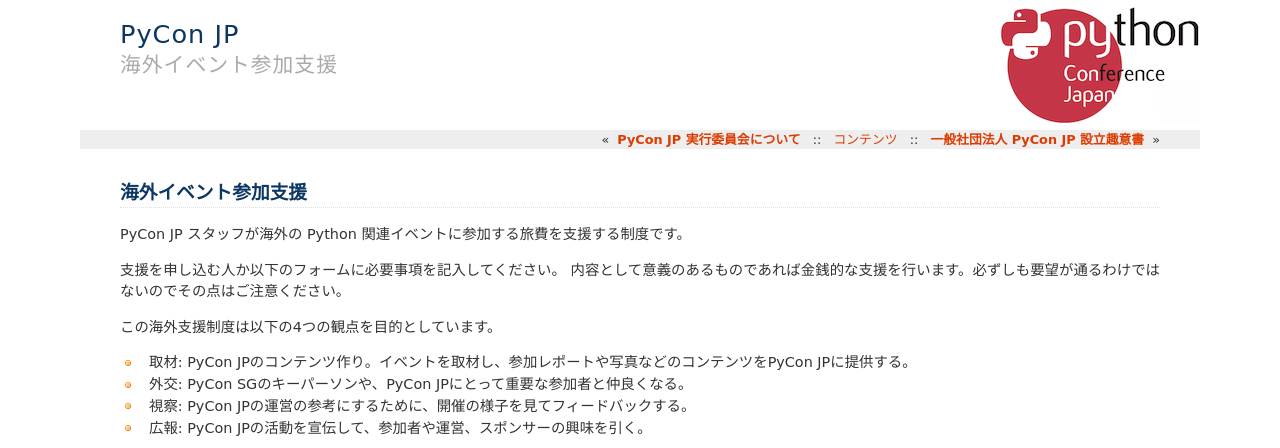
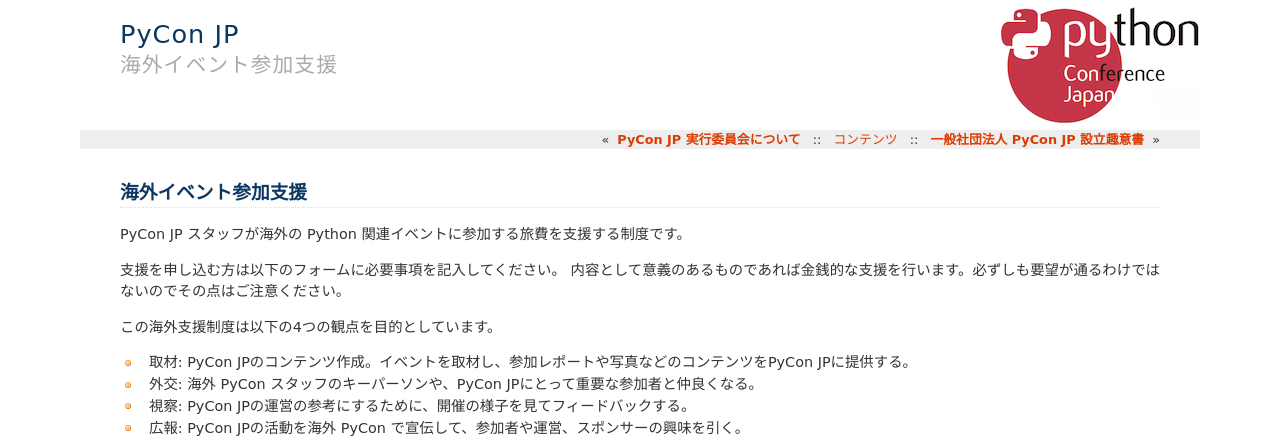
Before and after one commit to pyconjp/www.pycon.jp, a Sphinx documentation site: the page built from source/support.rst, in a window 1280 px wide and 900 px high, cut to the strip 0-448 px from the top of the window. Built offline with Sphinx 7.4.7, drawn with Linux system fonts in a browser that asks for light colours.

Commit message:
海外サポートについて一般的な表現に修正

```diff
--- a/source/support.rst
+++ b/source/support.rst
@@ -4,15 +4,15 @@
 
 PyCon JP スタッフが海外の Python 関連イベントに参加する旅費を支援する制度です。
 
-支援を申し込む人か以下のフォームに必要事項を記入してください。
+支援を申し込む方は以下のフォームに必要事項を記入してください。
 内容として意義のあるものであれば金銭的な支援を行います。必ずしも要望が通るわけではないのでその点はご注意ください。
 
 この海外支援制度は以下の4つの観点を目的としています。
 
-- 取材: PyCon JPのコンテンツ作り。イベントを取材し、参加レポートや写真などのコンテンツをPyCon JPに提供する。
-- 外交: PyCon SGのキーパーソンや、PyCon JPにとって重要な参加者と仲良くなる。
+- 取材: PyCon JPのコンテンツ作成。イベントを取材し、参加レポートや写真などのコンテンツをPyCon JPに提供する。
+- 外交: 海外 PyCon スタッフのキーパーソンや、PyCon JPにとって重要な参加者と仲良くなる。
 - 視察: PyCon JPの運営の参考にするために、開催の様子を見てフィードバックする。
-- 広報: PyCon JPの活動を宣伝して、参加者や運営、スポンサーの興味を引く。
+- 広報: PyCon JPの活動を海外 PyCon で宣伝して、参加者や運営、スポンサーの興味を引く。
 
 .. raw:: html
 
```
